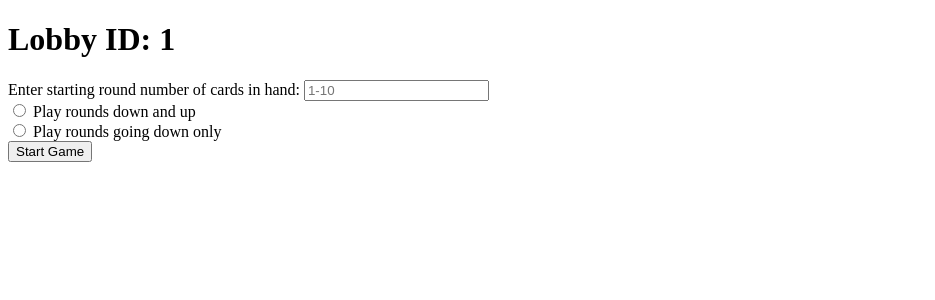
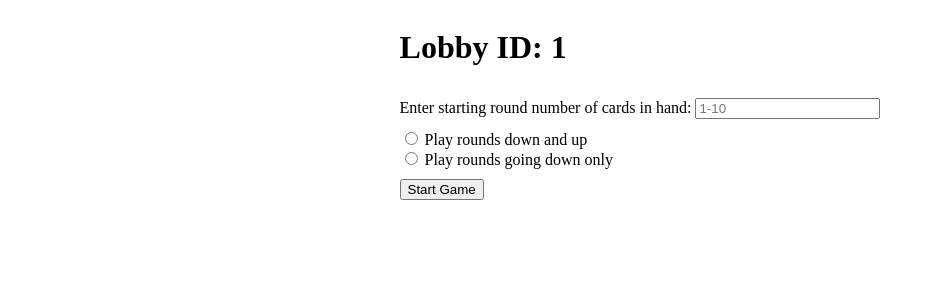
Before and after one commit to aarozh/playable-judgement-website, a Flask app: template judgement/templates/lobbypage.html in a window 1280 px wide. Shown: the top 300 px of the page, without its empty margins (0-935 px from the left). Run offline with Flask 2, Linux system fonts and the light colour scheme; the template is opened without the code that fills it: most values are stand-ins (such as "Sample title", 1, 10 or a date in 2020); some libraries are stand-ins or nearby versions.

Commit message:
Add lobby.html CSS

```diff
--- a/judgement/lobby.py
+++ b/judgement/lobby.py
@@ -14,8 +14,8 @@ lobby = flask.Blueprint("lobby", __name__)
 def lobby_page(lobby_id):
     """Lobby page post and get request route handling."""
 
-    if not lobby_exists(lobby_id) or flask.session["name"] is None:
-        return flask.redirect(flask.url_for("main_page"))
+    if not lobby_exists(lobby_id):
+        return flask.redirect(flask.url_for("main.main_page"))
 
     # post request if user filled out main page
     if flask.request.method == "POST":
--- a/judgement/static/css/lobbypage.css
+++ b/judgement/static/css/lobbypage.css
@@ -0,0 +1,35 @@
+.content {
+    display: grid;
+    flex-direction: column;
+    align-items: center;
+    justify-content: center;
+    gap: 10px;
+}
+
+.start-button {
+    width: 25%;
+}
+
+/* .rounds {
+    display: flex;
+    align-items: center;
+    justify-content: center;
+}
+
+.mode {
+    display: flex;
+    flex-direction: column;
+    align-items: center;
+    justify-content: center;
+    gap: 10px;
+}
+
+.messages {
+    display: flex;
+    flex-direction: row;
+    width: 100%;
+}
+
+.create {
+    width: 100%;
+} */
--- a/judgement/templates/lobbypage.html
+++ b/judgement/templates/lobbypage.html
@@ -14,15 +14,21 @@
         <div class="content">
             <h1>Lobby ID: {{lobby_id}}</h1>
 
-            <label for="roundstart">Enter starting round number of cards in hand:</label>
+            <div class="rounds">
+                <label for="roundstart">Enter starting round number of cards in hand: </label>
                 <input type="text" id="roundstart" placeholder="1-10"><br>
+            </div>
 
+            <div class="mode">
                 <input type="radio" id="modeup" name="mode">
                 <label for="modeup">Play rounds down and up</label><br>
                 <input type="radio" id="modedown" name="mode">
                 <label for="modedown">Play rounds going down only</label><br>
+            </div>
 
+            <div class="start-button">
                 <button type="submit" name="join">Start Game</button>
+            </div>
 
             <div class="messages" id="messages"></div>
 
```
Lines whose indentation alone changed are shown as unchanged.
